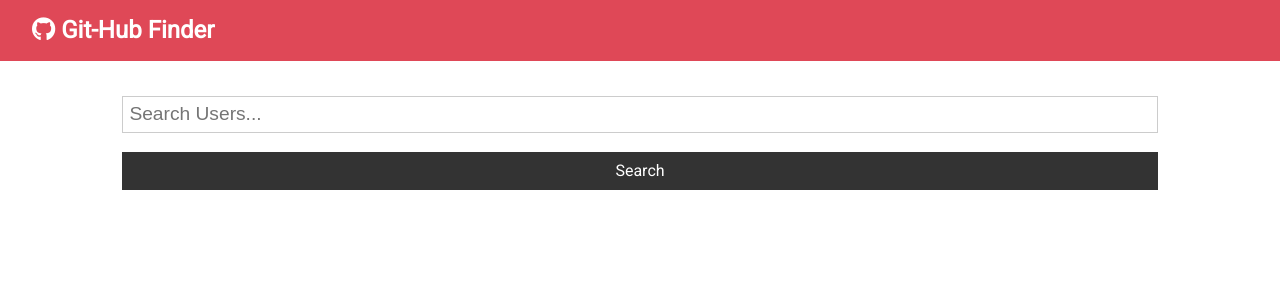
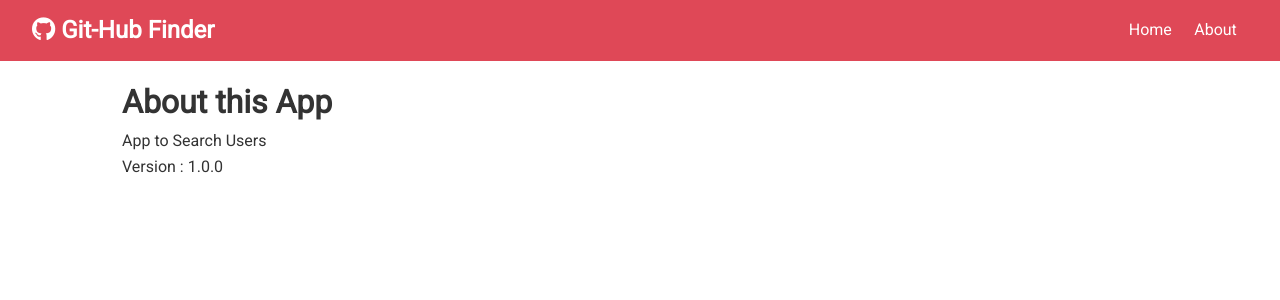
Before and after one commit to raaajrathod/react-github-finder, a React (Create React App) app: page /about in a window 1280 px wide. Shown: the top 300 px of the page. Built offline with nearby package versions, Linux system fonts and the light colour scheme.

Commit message:
React Router Setup

```diff
--- a/package.json
+++ b/package.json
@@ -6,6 +6,7 @@
     "axios": "^0.19.0",
     "react": "^16.8.6",
     "react-dom": "^16.8.6",
+    "react-router-dom": "^5.0.1",
     "react-scripts": "3.0.1"
   },
   "scripts": {
--- a/src/App.js
+++ b/src/App.js
@@ -1,9 +1,11 @@
-import React, {Component} from "react";
+import React, {Fragment, Component} from "react";
+import {BrowserRouter as Router, Switch, Route} from "react-router-dom";
 import Navbar from "./components/layouts/Navbar";
 import Alert from "./components/layouts/Alert";
 import Users from "./components/users/Users";
 import Search from "./components/users/Search";
 import Clear from "./components/users/Clear";
+import About from "./components/pages/About";
 import axios from "axios";
 import "./App.css";
 
@@ -59,18 +61,36 @@
   render() {
     const {users, loading, alert} = this.state;
     return (
+      <Router>
         <div className='App'>
           <Navbar />
           <div className='container'>
             <Alert alert={alert} />
-          <Search searchUsers={this.searchUsers} showAlert={this.showAlert} />
+            <Switch>
+              <Route
+                exact
+                path='/'
+                render={props => (
+                  <Fragment>
+                    <Search
+                      searchUsers={this.searchUsers}
+                      showAlert={this.showAlert}
+                    />
                     <Clear
                       clearUsers={this.clearUsers}
                       showthisBtn={users.length > 0 ? true : false}
                     />
                     <Users loading={loading} users={users} />
+                  </Fragment>
+                )}
+              />
+
+              <Route exact path="/about" component={About} />
+              >
+            </Switch>
           </div>
         </div>
+      </Router>
     );
   }
 }
--- a/src/components/layouts/Navbar.js
+++ b/src/components/layouts/Navbar.js
@@ -1,5 +1,6 @@
 import React from "react";
 import PropTypes from "prop-types";
+import {Link} from "react-router-dom";
 
 const Navbar = props => {
   const {icon, title} = props;
@@ -8,6 +9,14 @@
       <h1>
         <i className={icon} /> {title}
       </h1>
+      <ul>
+        <li>
+          <Link to='/'>Home</Link>
+        </li>
+        <li>
+          <Link to='/about'>About </Link>
+        </li>
+      </ul>
     </nav>
   );
 };
--- /dev/null
+++ b/src/components/pages/About.js
@@ -0,0 +1,13 @@
+import React, {Fragment} from "react";
+
+const About = () => {
+  return (
+    <Fragment>
+      <h1>About this App</h1>
+      <p>App to Search Users</p>
+      <p>Version : 1.0.0</p>
+    </Fragment>
+  );
+};
+
+export default About;
```
Also changed, not shown: 1 other file (tests, documents, lock files or other folders). Lines whose indentation alone changed are shown as unchanged.
